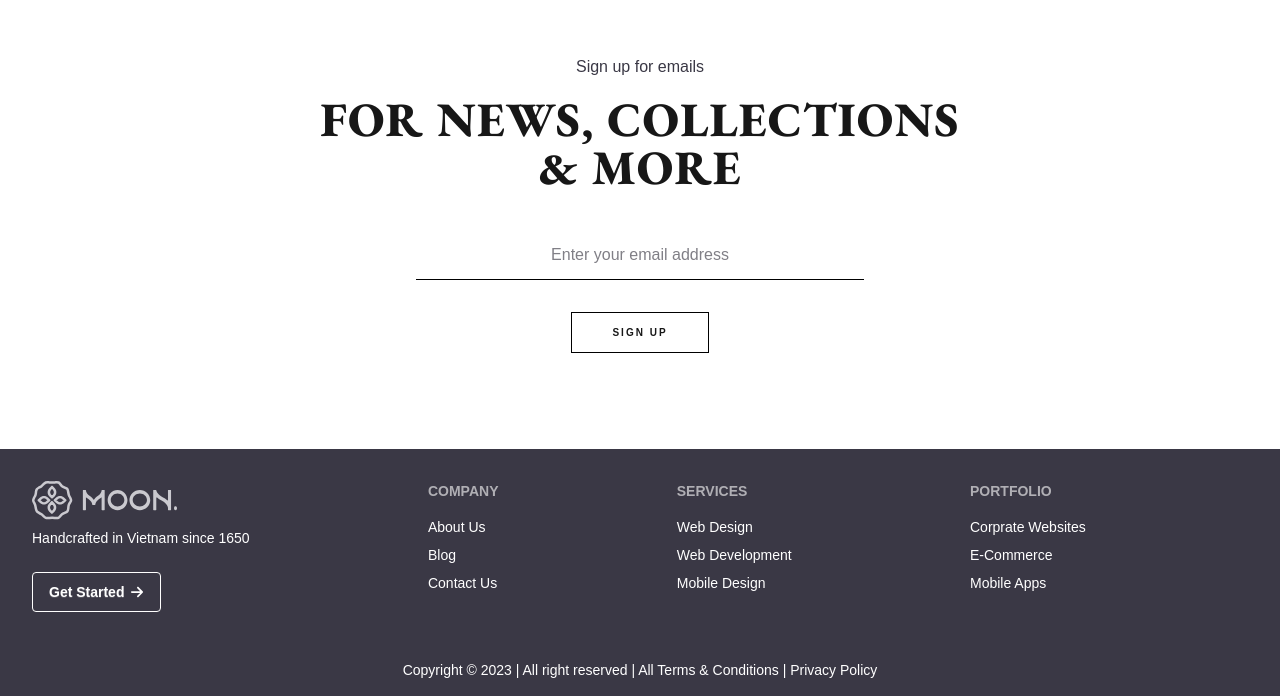
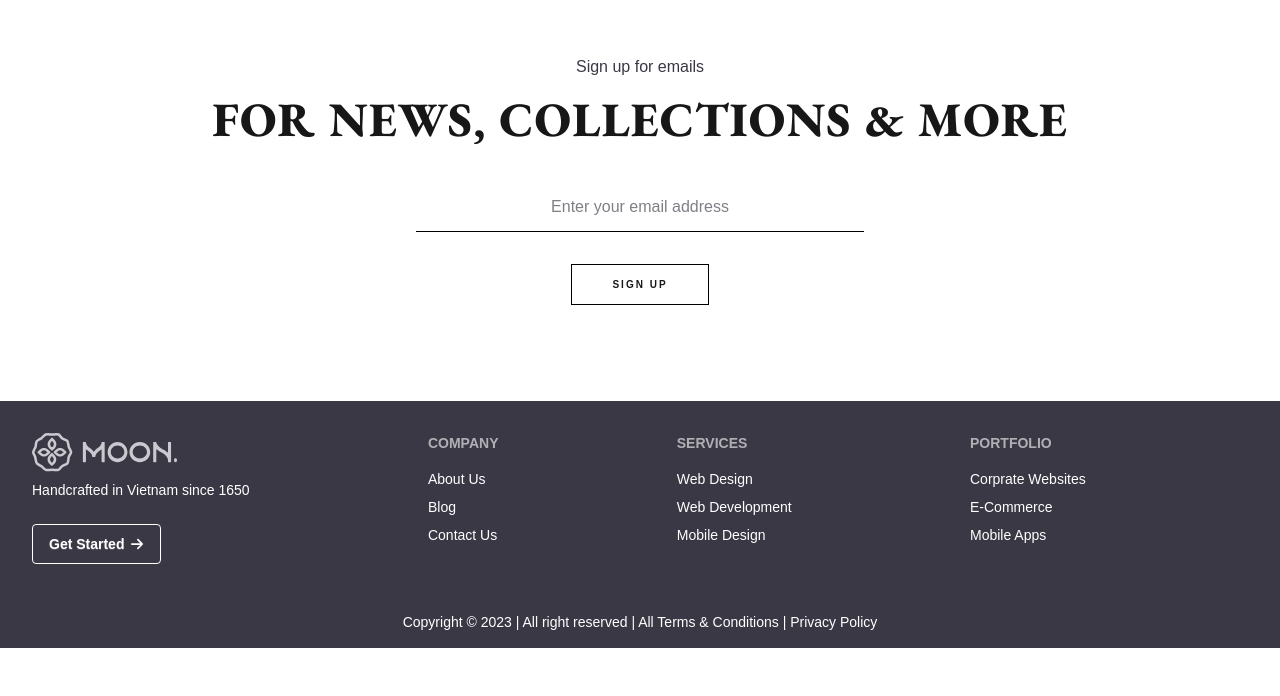
Before and after one commit to Astro24/Moon, a Next.js app: page / in a window 1280 px wide. Shown: the part 8887-9583 px from the top of the page. After the commit the page ends 9535 px from the top, so only its background shows below. Built offline with nearby package versions, Linux system fonts and the light colour scheme.

Commit message:
style(home): change width of NewsLetter title

```diff
--- a/src/app/components/home/NewsLetter.jsx
+++ b/src/app/components/home/NewsLetter.jsx
@@ -9,7 +9,7 @@
         whileInView={{ opacity: 1, y: 0 }}
         viewport={{ once: true, amount: 0.3 }}
         transition={{ duration: 0.6, ease: "easeOut" }}
-        className="flex flex-col items-center text-center max-w-2xl mx-auto"
+        className="flex flex-col items-center text-center max-w-full mx-auto"
       >
         <p className="text-sm md:text-base text-[#3A3845] mb-4">
           Sign up for emails
```
